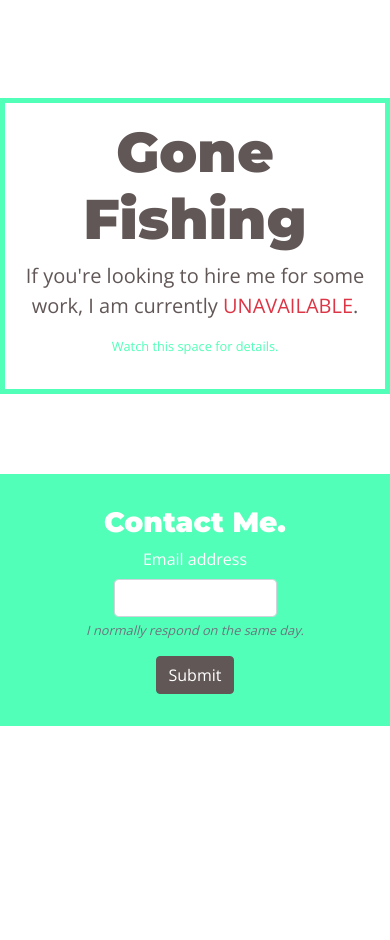
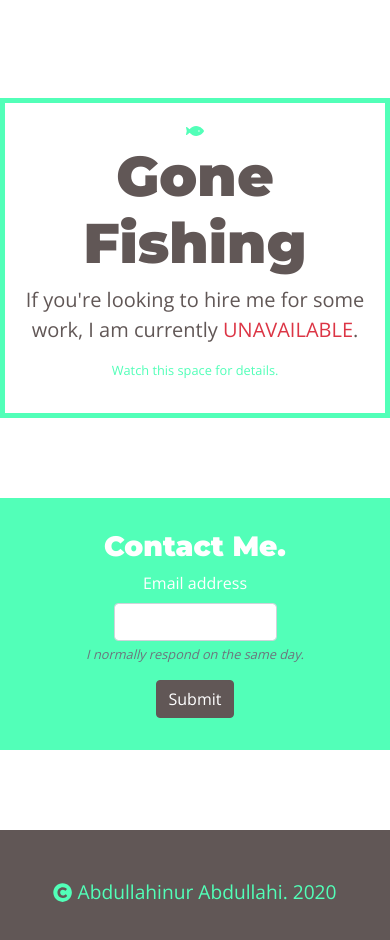
Before and after one commit to SandyAbdullahi/Portfolio, an Angular app: page / in a window 390 px wide. Shown: the part 2300-3240 px from the top of the page. Before the commit the page ends 3106 px from the top, so only its background shows below. Built offline with nearby package versions, Linux system fonts and the light colour scheme.

Commit message:
finish footer and responsive elements

```diff
--- a/src/app/app.component.html
+++ b/src/app/app.component.html
@@ -1,9 +1,11 @@
 <app-header></app-header>
 <app-projects></app-projects>
 <div class="container work-status text-center">
+  <fa-icon [icon]="faFish" class="text-secondary"></fa-icon>
   <h1 class="display-4 text-primary">Gone Fishing</h1>
   <p class="lead text-primary">If you're looking to hire me for some work, I am currently <span
       class="text-danger">UNAVAILABLE</span>.</p>
   <P class="small text-secondary">Watch this space for details.</P>
 </div>
 <app-call-to-email></app-call-to-email>
+<app-footer></app-footer>
--- a/src/app/app.component.ts
+++ b/src/app/app.component.ts
@@ -1,4 +1,5 @@
 import { Component } from '@angular/core';
+import { faFish } from "@fortawesome/free-solid-svg-icons";
 
 @Component({
   selector: 'app-root',
@@ -6,5 +7,5 @@ import { Component } from '@angular/core';
   styleUrls: ['./app.component.scss']
 })
 export class AppComponent {
-  title = 'Portfolio';
+  faFish = faFish;
 }
--- a/src/app/app.module.ts
+++ b/src/app/app.module.ts
@@ -9,6 +9,7 @@ import { AppComponent } from './app.component';
 import { HeaderComponent } from './header/header.component';
 import { ProjectsComponent } from './projects/projects.component';
 import { CallToEmailComponent } from './call-to-email/call-to-email.component';
+import { FooterComponent } from './footer/footer.component';
 
 
 
@@ -17,7 +18,8 @@ import { CallToEmailComponent } from './call-to-email/call-to-email.component';
     AppComponent,
     HeaderComponent,
     ProjectsComponent,
-    CallToEmailComponent
+    CallToEmailComponent,
+    FooterComponent
   ],
   imports: [
     BrowserModule,
--- /dev/null
+++ b/src/app/footer/footer.component.html
@@ -0,0 +1,5 @@
+<footer class="text-center bg-primary p-5">
+  <small class="text-secondary"><span>
+      <fa-icon [icon]="faCopyright"></fa-icon>
+    </span> Abdullahinur Abdullahi. 2020</small>
+</footer>
--- /dev/null
+++ b/src/app/footer/footer.component.scss
@@ -0,0 +1,20 @@
+// Extra small devices (portrait phones, less than 576px)
+// No media query for `xs` since this is the default in Bootstrap
+footer {
+  small {
+    font-size: 1.2rem;
+  }
+}
+
+
+// Small devices (landscape phones, 576px and up)
+@media (min-width: 576px) {}
+
+// Medium devices (tablets, 768px and up)
+@media (min-width: 768px) {}
+
+// Large devices (desktops, 992px and up)
+@media (min-width: 992px) {}
+
+// Extra large devices (large desktops, 1200px and up)
+@media (min-width: 1200px) {}
--- /dev/null
+++ b/src/app/footer/footer.component.ts
@@ -0,0 +1,18 @@
+import { Component, OnInit } from '@angular/core';
+import { faCopyright } from "@fortawesome/free-solid-svg-icons";
+
+@Component({
+  selector: 'app-footer',
+  templateUrl: './footer.component.html',
+  styleUrls: ['./footer.component.scss']
+})
+export class FooterComponent implements OnInit {
+
+  faCopyright = faCopyright;
+
+  constructor() { }
+
+  ngOnInit(): void {
+  }
+
+}
```
Also changed, not shown: 1 other file (tests, documents, lock files or other folders).
